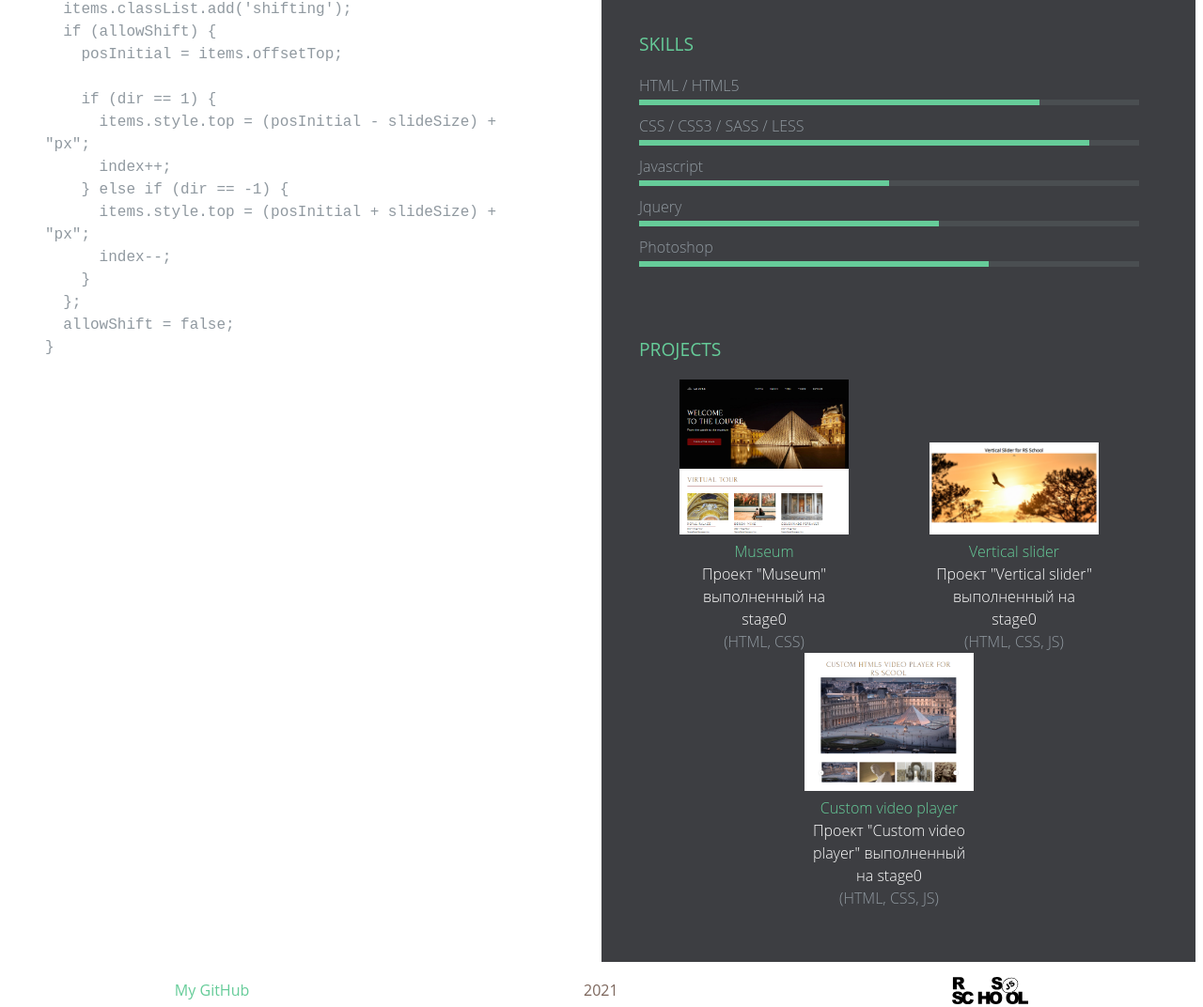
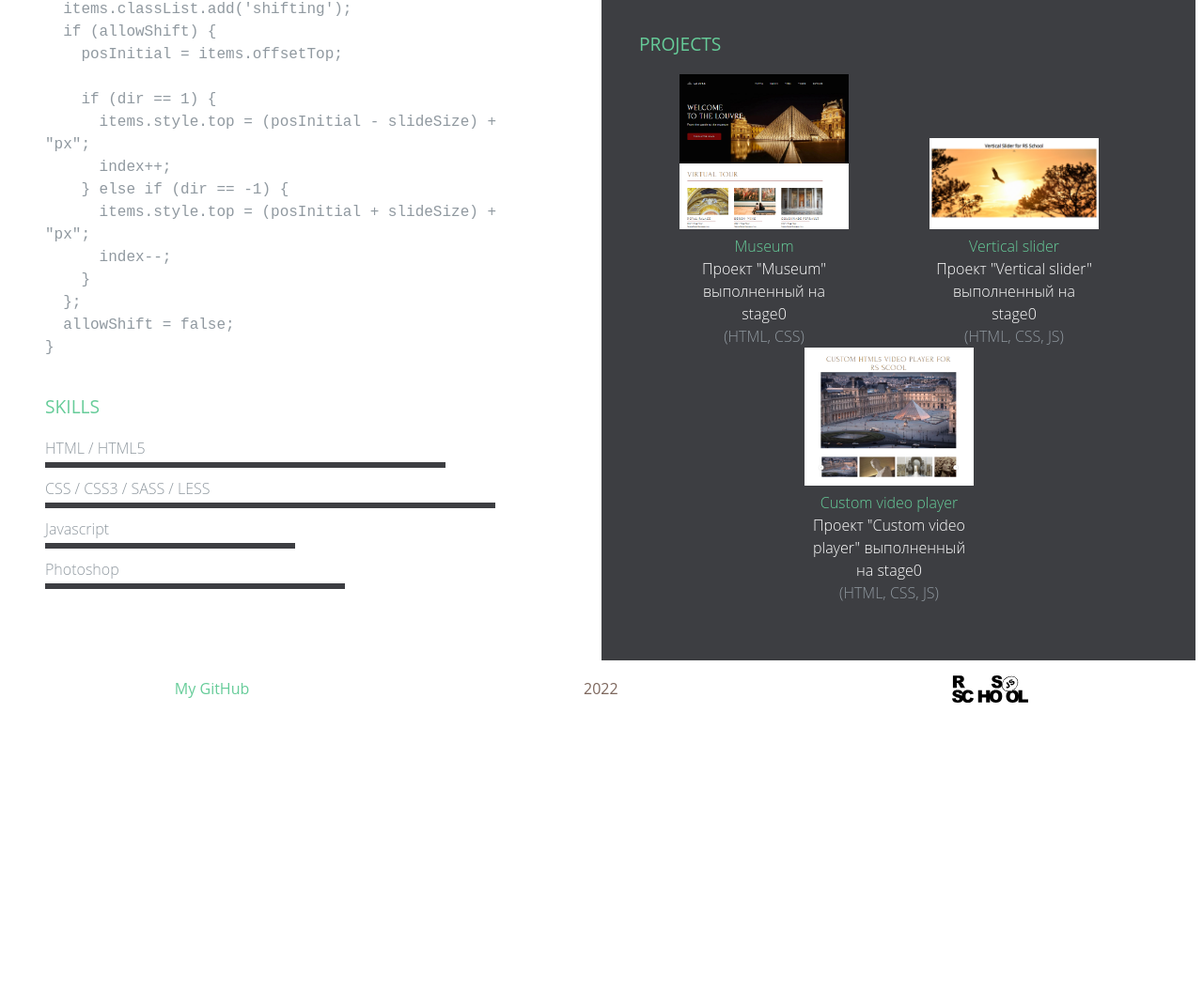
Before and after one commit to AlexandrAlexander/rsschool-cv, a plain HTML site: page index.html in a window 1280 px wide. Shown: the part 1099-2171 px from the top of the page at 94% size. After the commit the page ends 1870 px from the top, so only its background shows below. Drawn offline with Linux system fonts and the light colour scheme.

Commit message:
feat: add correct style

```diff
--- a/index.html
+++ b/index.html
@@ -78,10 +78,19 @@ function shiftSlide(dir) {
   allowShift = false;
 }</code></pre>
         </article>
+
+        <div class="skills">
+          <h3 class="section-title">Skills</h3>
+          <ul>
+            <li class="skill-percentage">HTML / HTML5</li>
+            <li class="skill-percentage">CSS / CSS3 / SASS / LESS</li>
+            <li class="skill-percentage">Javascript</li>
+            <li class="skill-percentage">Photoshop</li>
+          </ul>
+        </div>
       </section>
 
       <section class="section experience">
-
 
         <div class="experience-wrapper">
           <h3 class="section-title">Experience</h3>
@@ -154,17 +163,6 @@ function shiftSlide(dir) {
           </div>
         </div>
 
-        <div class="skills">
-          <h3 class="section-title">Skills</h3>
-          <ul>
-            <li class="skill-percentage">HTML / HTML5</li>
-            <li class="skill-percentage">CSS / CSS3 / SASS / LESS</li>
-            <li class="skill-percentage">Javascript</li>
-            <li class="skill-percentage">Jquery</li>
-            <li class="skill-percentage">Photoshop</li>
-          </ul>
-        </div>
-
         <div class="projects">
           <h3 class="section-title">Projects</h3>
           <ul>
@@ -212,7 +210,7 @@ function shiftSlide(dir) {
   <footer>
     <div class="social">
       <a class="social__link" href="https://github.com/AlexandrAlexander">My GitHub</a>
-      <p>2021</p>
+      <p>2022</p>
       <a class="social__link-logo" href="https://rs.school/js/"><img class="social__img" src="assets/rs_school_js.svg" alt="rss_logo"></a>
     </div>
   </footer>
--- a/style.css
+++ b/style.css
@@ -211,7 +211,7 @@ a {
   content: "";
   width: 100%;
   height: 6px;
-  background: #4a4e51;
+  background: #ffffff;
   display: block;
   margin-top: 3px;
 }
@@ -219,7 +219,7 @@ a {
 .skills .skill-percentage::before {
   content: "";
   height: 6px;
-  background: #66cc99;
+  background: #3d3e42;
   position: absolute;
   margin-top: 3px;
   bottom: 0;
@@ -245,9 +245,6 @@ a {
   width: 70%;
 }
 
-.skills .skill-percentage:nth-child(6)::before {
-  width: 70%;
-}
 
 
 .projects ul {
```
Also changed, not shown: 1 other file.
